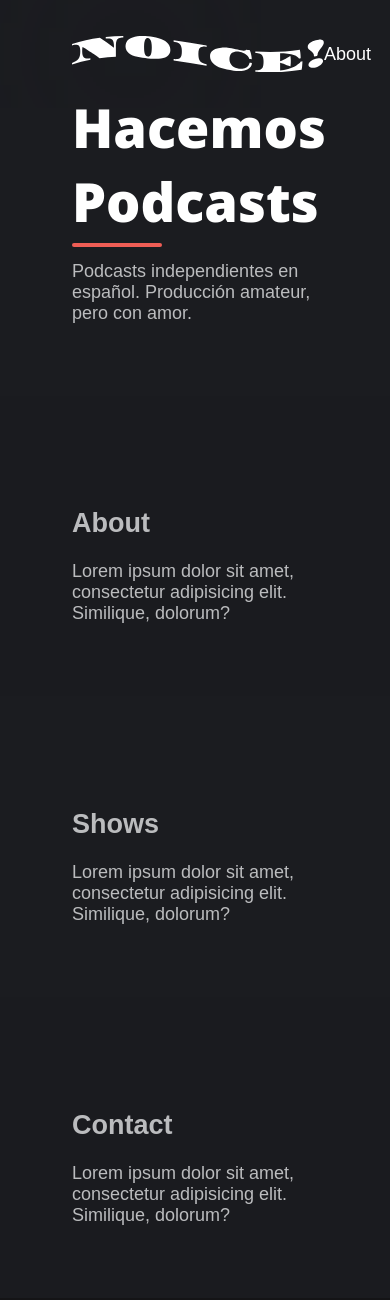
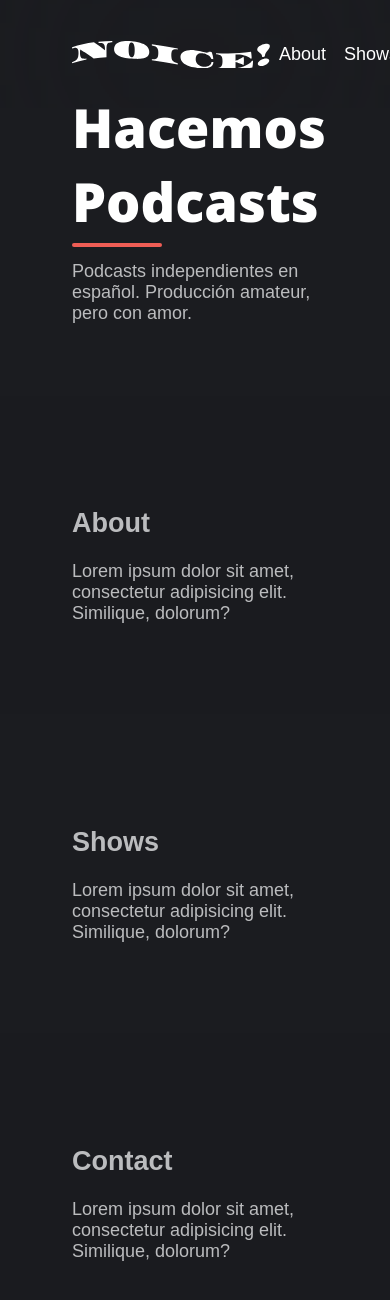
Before and after one commit to axelvaldez/noice, a plain HTML site: page index.html in a window 390 px wide. Drawn offline with nearby package versions, Linux system fonts and the light colour scheme; a web font is replaced by a local one.

Commit message:
responsive changes

```diff
--- a/assets/css/main.css
+++ b/assets/css/main.css
@@ -17,12 +17,6 @@ html{
     --color-card: #1B1C20;
     --color-card-alt: #1a1b1f;
 }
-
-
-
-
-
-
 
 body{
     margin: var(--marginh) 0 0;
@@ -85,6 +79,15 @@ nav:after{
     overflow: hidden;
 }
 
+@media (max-width: 980px){
+    .logo{
+        width: 11rem;
+        height: 1.5rem;
+        padding-top: 1.5rem;
+        margin-top: .25rem;
+    }
+}
+
 
 nav ul{
     margin: 0;
@@ -94,7 +97,7 @@ nav ul{
 }
 
 nav li{
-    margin-right: 1rem;
+    margin-left: .5rem;
 }
 
 nav a{
@@ -127,6 +130,7 @@ section{
     box-sizing: border-box;
     background-color: var(--color-card);
     scroll-snap-align: start;
+    position:relative;
 }
 
 section:nth-child(even){
@@ -135,6 +139,11 @@ section:nth-child(even){
 
 section:last-child{
     margin-bottom: var(--marginh);
+}
+
+section .anchor{
+    position: absolute;
+    top: calc(var(--marginh) * -1);
 }
 
 h2, h3{
@@ -205,11 +214,7 @@ p:last-child{
     }
 }
 
-@media (max-width: 1100px){
-    html{
-        --w: 96vw;
-    }
-}
+
 
 /* height media queries */
 
@@ -219,18 +224,26 @@ p:last-child{
     }
 }
 
-@media (max-height: 700px){
+@media (max-width: 1100px){
     html{
-        --h: 90vh;
+        --w: 100vw;
+        --h: 100vh;
+    }
+}
+
+@media (max-width: 860px){
+    html{
+        --contentw: 80vw;
     }
 }
 
 /* too small for card */
 
-@media (max-width: 900px){
+@media (max-width: 700px){
     html{
         --w: 100vw;
         --h: 100vh;
+        --contentw: var(--w);
     }
 
     body::before, body::after{
--- a/index.html
+++ b/index.html
@@ -23,17 +23,20 @@
             <h2>Hacemos Podcasts</h2>
             <p>Podcasts independientes en español. Producción amateur, pero con amor.</p>
         </section>
-        <section class="about" id="about">
+        <section class="about">
             <h1>About</h1>
             <p>Lorem ipsum dolor sit amet, consectetur adipisicing elit. Similique, dolorum?</p>
+            <span class="anchor" id="about"></span>
         </section>
-        <section class="shows" id="shows">
+        <section class="shows">
             <h1>Shows</h1>
             <p>Lorem ipsum dolor sit amet, consectetur adipisicing elit. Similique, dolorum?</p>
+            <span class="anchor" id="shows"></span>
         </section>
-        <section class="contact" id="contact">
+        <section class="contact">
             <h1>Contact</h1>
             <p>Lorem ipsum dolor sit amet, consectetur adipisicing elit. Similique, dolorum?</p>
+            <span class="anchor" id="contact"></span>
         </section>
     </main>
 
```
